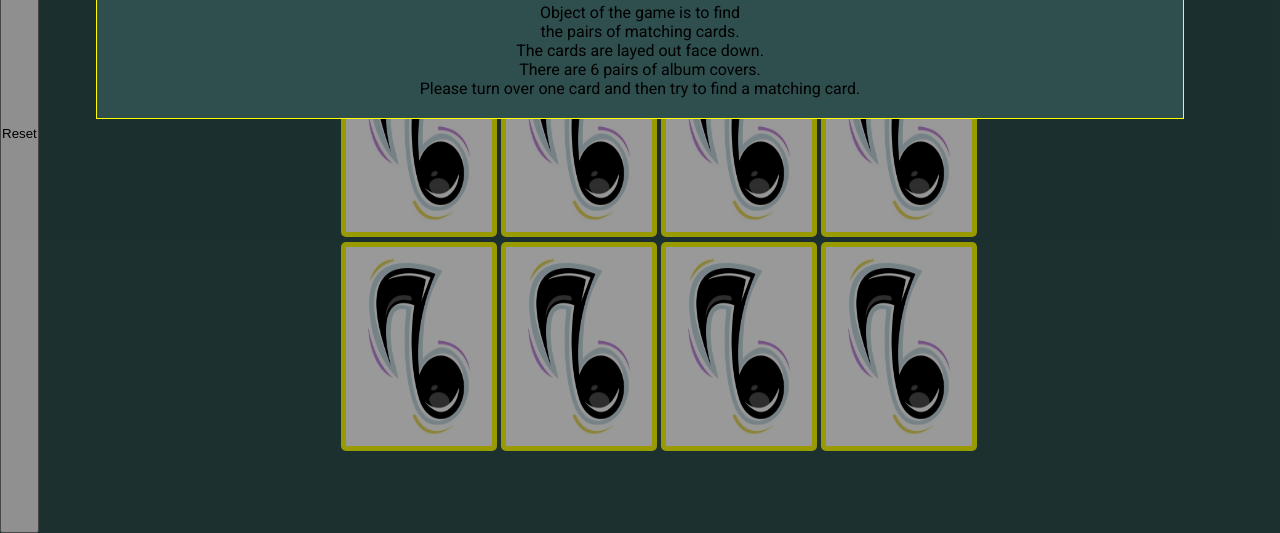
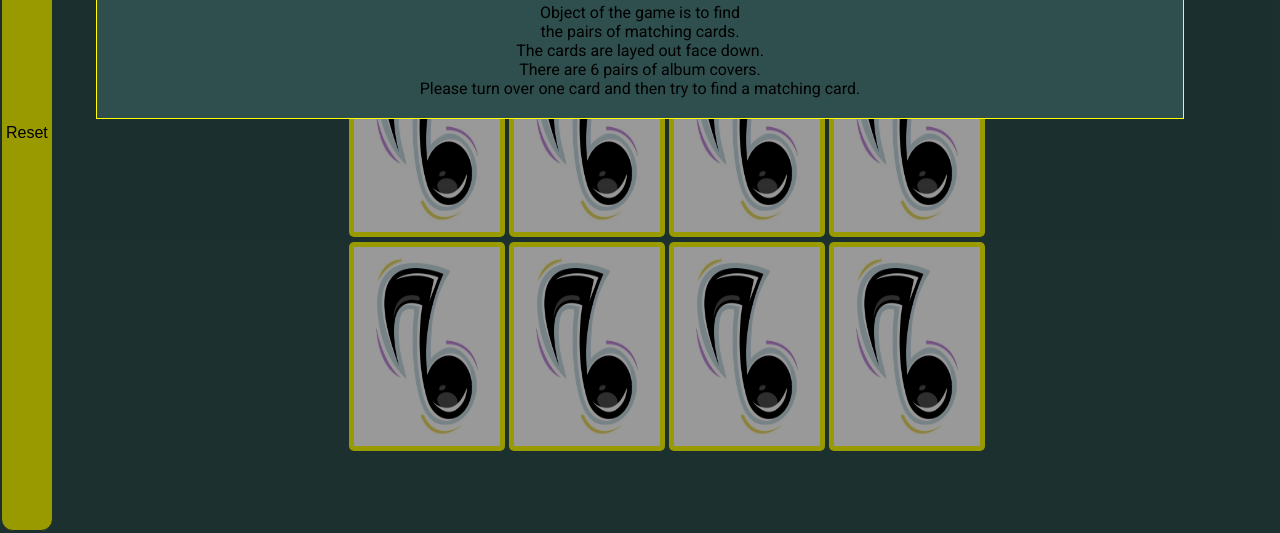
Before and after one commit to colmhaugh/Album-Covers-Memory-Game, a plain HTML site: page index.html in a window 1280 px wide. Shown: the part 267-800 px from the top of the page. Drawn offline with Linux system fonts and the light colour scheme.

Commit message:
add style to button

```diff
--- a/assets/css/style.css
+++ b/assets/css/style.css
@@ -20,9 +20,23 @@ body {
 
     }
 
+.button {
+    background-color: yellow;
+    border: 1px solid darkslategray;
+    border-radius: 12px;
+    color: black;
+    padding: 2px 4px;
+    text-align: center;
+    display: inline-block;
+    font-size: 16px;
+    margin: 2px 1px;
+    cursor: pointer;
+
+    }
+
 h1 {
 
-    text-align:center;
+    text-align: center;
     letter-spacing: 4px;
     width:auto;
 }
@@ -52,22 +66,10 @@ section{
     height: calc(33.333% - 4px);
     margin: 2px;
     position: relative;
-
     /*add 3d style flip*/
     transform-style: preserve-3d;
     transition: .5s;
 
-    /* float: left;
-    width: 24%;
-    height: auto;
-    margin: 2px;
-    position: relative; */
-
-    /* padding: 5px; */
-    /* width: calc(25% - 10px);
-    height: calc(33.333% - 10px);*/
-    /* box-shadow: 1px 1px 1px 1px rgba(1, 0, 0, .3);
-    box-sizing: border-box;   */
 }
 
 /*adding style for flip class that gets created when card is clicked
--- a/index.html
+++ b/index.html
@@ -10,6 +10,7 @@
     <link rel="stylesheet" href="assets/css/style.css">
     <title>Album Cover Memory Game</title>
 </head>
+<!-- Modal is called and cards are shuffeled when the page loads-->
 <BODY onLoad="userAlert(), shuffleCards()">
 
     <!-- Added audio to be played when answer is correct-->
@@ -18,7 +19,7 @@
         Your browser does not support the audio element.
       </audio>
 
-      <!-- The Modal is being used instead of alert and propmt -->
+      <!-- The Modal is being used instead of alert-->
 <div id="myModal" class="modal">
 
     <!-- Modal content  -->
@@ -35,7 +36,7 @@
 
   </div>
 
-    <button onclick="reset()">Reset</button>
+    <button class = "button" onclick="reset()">Reset</button>
     <section class="memory-game">
         <div class = "memory-card" data-band="Guns">
             <img class = "front-face" src = "/assets/images/gnr.webp" alt = "Guns and Roses Appetite for Destruction">
```
